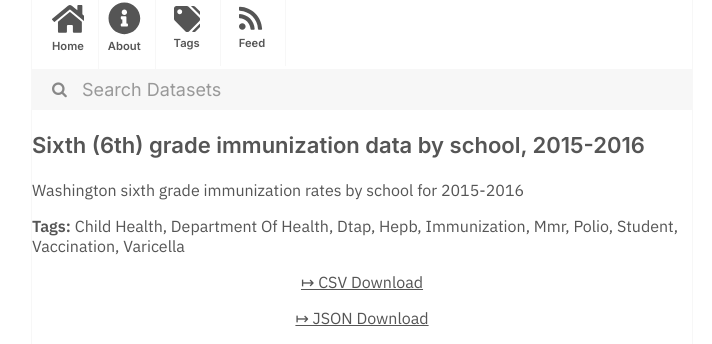
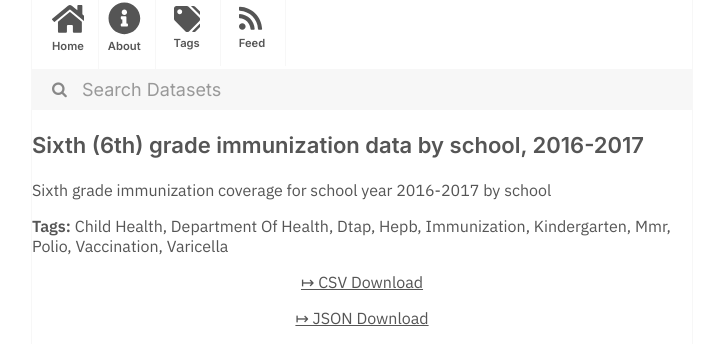
Before and after one commit to dayda-entities/state-of-washington, a Jekyll site: the page built from _posts/2020-11-10-sixth-6th-grade-immunization-d.md, in a window 1280 px wide. Shown: the part 216-560 px from the top of the page, without its empty margins (278-990 px from the left). Built offline with Jekyll 4.4.1, drawn with Linux system fonts in a browser that asks for light colours.

Commit message:
Publish Data

```diff
--- a/_posts/2020-11-10-sixth-6th-grade-immunization-d.md
+++ b/_posts/2020-11-10-sixth-6th-grade-immunization-d.md
@@ -1,7 +1,7 @@
 ---
-title: 'Sixth (6th) grade immunization data by school, 2015-2016'
-created: '2020-11-10T17:20:11.210636'
-modified: '2020-11-10T17:20:11.210643'
+title: 'Sixth (6th) grade immunization data by school, 2016-2017'
+created: '2020-11-10T17:20:31.352195'
+modified: '2020-11-10T17:20:31.352205'
 state: active
 type: dataset
 tags:
@@ -10,16 +10,16 @@ tags:
   - Dtap
   - Hepb
   - Immunization
+  - Kindergarten
   - Mmr
   - Polio
-  - Student
   - Vaccination
   - Varicella
 groups:
   - Local Government
-csv_url: 'https://data.wa.gov/api/views/9vf7-7een/rows.csv?accessType=DOWNLOAD'
-json_url: 'https://data.wa.gov/api/views/9vf7-7een/rows.json?accessType=DOWNLOAD'
+csv_url: 'https://data.wa.gov/api/views/emhz-m99x/rows.csv?accessType=DOWNLOAD'
+json_url: 'https://data.wa.gov/api/views/emhz-m99x/rows.json?accessType=DOWNLOAD'
 layout: post
 
 ---
-Washington sixth grade immunization rates by school for 2015-2016
+Sixth grade immunization coverage for school year 2016-2017 by school
```
